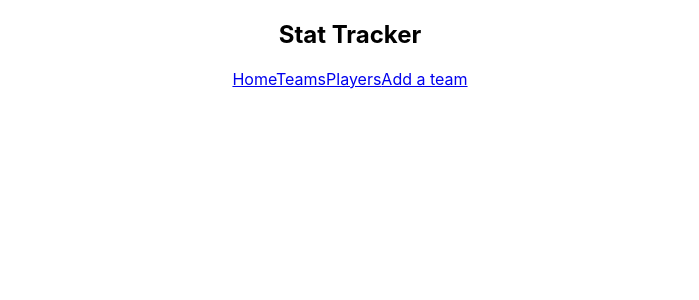
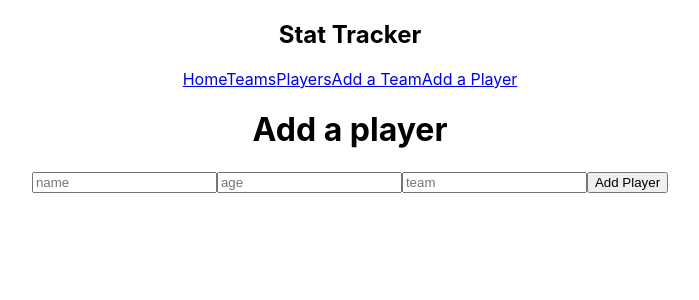
Before and after one commit to Jacksonmchugh/StatTracker, a React (Create React App) app in the folder client/: page /newplayer in a window 1280 px wide. Shown: the top 300 px of the page, without its empty margins (290-989 px from the left). Built offline with nearby package versions, Linux system fonts and the light colour scheme; no server answers; the HTML template or start-up script is replaced by a standard one.

Commit message:
add player form rendering

```diff
--- a/client/src/App.js
+++ b/client/src/App.js
@@ -6,6 +6,7 @@ import TeamList from './pages/TeamList'
 import PlayerList from './pages/PlayersList'
 import TeamForm from './pages/TeamForm'
 import TeamCard from './components/TeamCard'
+import PlayerForm from './pages/PlayerForm'
 
 const App = () => {
   return (
@@ -20,6 +21,7 @@ const App = () => {
           <Route path="/players" element={<PlayerList />} />
           <Route path="/newteam" element={<TeamForm />} />
           <Route path="/teams/:id" element={<TeamCard />} />
+          <Route path="/newplayer" element={<PlayerForm />} />
         </Routes>
       </main>
     </div>
--- a/client/src/components/Nav.jsx
+++ b/client/src/components/Nav.jsx
@@ -8,8 +8,8 @@ const Nav =()=>{
                 <NavLink to='/'>Home</NavLink>
                 <NavLink to='/teams'>Teams</NavLink>
                 <NavLink to='/players'>Players</NavLink>
-                <NavLink to='/newteam'>Add a team</NavLink>
-
+                <NavLink to='/newteam'>Add a Team</NavLink>
+                <NavLink to='/newplayer'>Add a Player</NavLink>
             </div>
         </nav>
     )
--- a/client/src/components/TeamCard.jsx
+++ b/client/src/components/TeamCard.jsx
@@ -3,7 +3,7 @@ import { useEffect, useState } from 'react'
 import { useParams } from 'react-router-dom'
 import { useNavigate } from 'react-router-dom'
 import axios from 'axios'
-import { Team } from ".."
+
 
 
 
--- a/client/src/pages/PlayerForm.js
+++ b/client/src/pages/PlayerForm.js
@@ -0,0 +1,72 @@
+import axios from 'axios'
+import React from 'react'
+import { useNavigate } from 'react-router-dom'
+import { useState, useEffect } from 'react'
+import { BASE_URL } from '../globals'
+
+function PlayerForm() {
+  const initialState = {
+    name: '',
+    age: '',
+    team: ''
+  }
+  const [player, setPlayer] = useState({})
+  const [formState, setFormState] = useState(initialState)
+  useEffect(() => {
+    const getPlayer = async () => {
+      try {
+        let res = await axios.get(`${BASE_URL}/players`)
+        setPlayer(res.data)
+      } catch (eer) {
+        console.log(eer)
+      }
+    }
+    getPlayer()
+  }, [])
+  const handleChange = (event) => {
+    setFormState({ ...formState, [event.target.id]: event.target.value })
+  }
+
+  const handleSubmit = async (event) => {
+    event.preventDefault()
+    console.log(formState)
+    let res = await axios.post(`${BASE_URL}/playerform`, formState)
+    setFormState(initialState)
+  }
+
+  return (
+    <div className="player-form">
+      <h1>Add a player</h1>
+      <form onSubmit={handleSubmit}>
+        <input
+          type="text"
+          id="name"
+          value={player.name}
+          onChange={handleChange}
+          name={'name'}
+          placeholder={'name'}
+        />
+        <input
+          type="text"
+          id="age"
+          value={player.age}
+          onChange={handleChange}
+          name={'age'}
+          placeholder={'age'}
+        />
+        <input
+          type="text"
+          id="team"
+          value={player.team}
+          onChange={handleChange}
+          name="team"
+          placeholder="team"
+        />
+
+        <button type="submit">Add Player</button>
+      </form>
+    </div>
+  )
+}
+
+export default PlayerForm
--- a/client/src/pages/TeamForm.js
+++ b/client/src/pages/TeamForm.js
@@ -64,6 +64,22 @@ function TeamForm() {
           name="picture"
           placeholder="picture"
         />
+        <input
+          type="text"
+          id="players"
+          value={team.players}
+          onChange={handleChange}
+          name="players"
+          placeholder="players"
+        />
+        <input
+          type="text"
+          id="description"
+          value={team.description}
+          onChange={handleChange}
+          name="description"
+          placeholder="description"
+        />
         <button type="submit">Add team</button>
       </form>
     </div>
```
Also changed, not shown: 1 other file (tests, documents, lock files or other folders).
